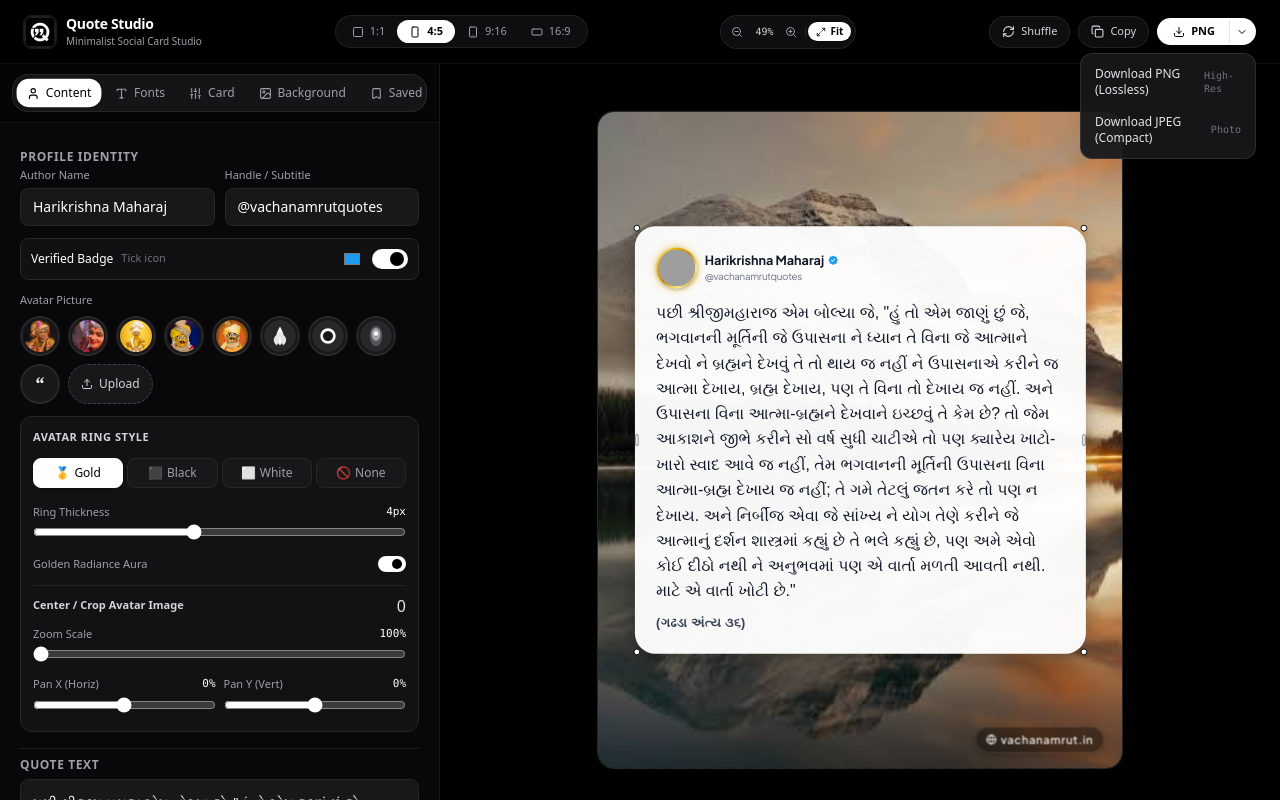
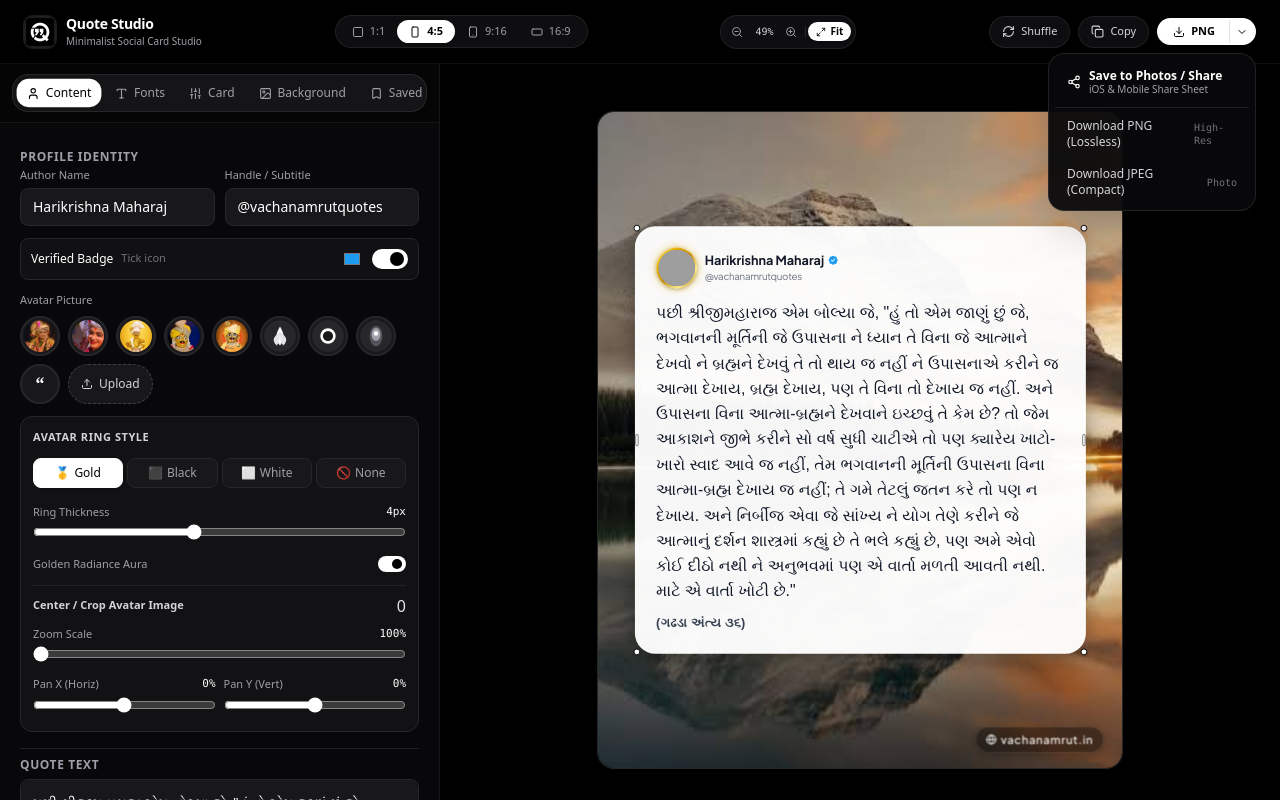
Before and after one commit to simkeyur/quotestudio, a React (Vite) app: page / in a window 1280 px wide. Both pictures are taken after a click on the button 1241 px from the left and 31 px from the top of the page. Built offline with nearby package versions, Linux system fonts and the light colour scheme; grey boxes are pictures that could not be loaded; the HTML template or start-up script is replaced by a standard one; a web font is replaced by a local one.

Commit message:
Add native iOS Web Share API support to save images directly to Apple Photos

```diff
--- a/src/App.jsx
+++ b/src/App.jsx
@@ -306,29 +306,57 @@ export default function App() {
     return () => window.removeEventListener('resize', calculateFitScale);
   }, [config.aspectRatio, autoFit]);
 
-  // Export to PNG / JPEG
-  const handleExport = async (format = 'png') => {
+  // High-DPI Export & Save to Photos (with native iOS / Android Share API support)
+  const handleExport = async (format = 'png', forceDownload = false) => {
     if (!cardRef.current) return;
     setIsExporting(true);
 
     try {
-      let dataUrl;
-      const options = {
-        pixelRatio: 1.5,
+      const isJpeg = format === 'jpeg' || format === 'jpg';
+      const mimeType = isJpeg ? 'image/jpeg' : 'image/png';
+      const ext = isJpeg ? 'jpg' : 'png';
+      const cleanAuthor = (config.authorName || 'quote').toLowerCase().replace(/[^a-z0-9]+/g, '-');
+      const filename = `${cleanAuthor}-${Date.now()}.${ext}`;
+
+      const blob = await toBlob(cardRef.current, {
+        pixelRatio: 2.0, // High-DPI crisp export
         cacheBust: true,
-      };
+        quality: isJpeg ? 0.95 : undefined,
+      });
 
-      if (format === 'jpeg' || format === 'jpg') {
-        dataUrl = await toJpeg(cardRef.current, { ...options, quality: 0.95 });
-      } else {
-        dataUrl = await toPng(cardRef.current, options);
+      if (!blob) throw new Error('Failed to generate image blob');
+
+      const file = new File([blob], filename, { type: mimeType });
+
+      // If mobile device (iOS/Android) supports Web Share API with files
+      const isMobile = /iPhone|iPad|iPod|Android/i.test(navigator.userAgent) || (navigator.maxTouchPoints > 1);
+
+      if (!forceDownload && isMobile && navigator.canShare && navigator.canShare({ files: [file] })) {
+        try {
+          await navigator.share({
+            files: [file],
+            title: config.authorName || 'Quote Card',
+          });
+          showToast('Tap "Save Image" to save directly to Photos! 📸');
+          return;
+        } catch (shareErr) {
+          if (shareErr.name === 'AbortError') {
+            // User cancelled/closed share sheet
+            return;
+          }
+          console.warn('Share API failed, falling back to download:', shareErr);
+        }
       }
 
+      // Standard browser download fallback
+      const dataUrl = URL.createObjectURL(blob);
       const link = document.createElement('a');
-      const filename = `quote-${config.authorName.toLowerCase().replace(/\s+/g, '-')}-${Date.now()}.${format}`;
       link.download = filename;
       link.href = dataUrl;
+      document.body.appendChild(link);
       link.click();
+      document.body.removeChild(link);
+      setTimeout(() => URL.revokeObjectURL(dataUrl), 1500);
 
       showToast(`Exported image successfully! 🎉`);
     } catch (err) {
--- a/src/components/Header.jsx
+++ b/src/components/Header.jsx
@@ -12,7 +12,8 @@ import {
   Sparkles,
   ZoomIn,
   ZoomOut,
-  Maximize2
+  Maximize2,
+  Share2
 } from 'lucide-react';
 import { ASPECT_RATIOS } from '../constants/fonts';
 
@@ -234,7 +235,7 @@ export default function Header({
           {/* Format Dropdown */}
           {downloadDropdown && (
             <div
-              className="absolute right-0 mt-2 w-44 rounded-xl bg-zinc-900/95 border border-white/10 shadow-2xl py-1 z-50 animate-fadeIn backdrop-blur-xl"
+              className="absolute right-0 mt-2 w-52 rounded-2xl bg-zinc-950/95 border border-white/10 shadow-2xl p-1.5 z-50 animate-fadeIn backdrop-blur-xl space-y-1"
               onMouseLeave={() => setDownloadDropdown(false)}
             >
               <button
@@ -242,7 +243,25 @@ export default function Header({
                   setDownloadDropdown(false);
                   onExport('png');
                 }}
-                className="w-full text-left px-3.5 py-2 text-xs text-zinc-200 hover:text-white hover:bg-white/10 flex items-center justify-between cursor-pointer transition-colors"
+                className="w-full text-left px-3 py-2 rounded-xl text-xs text-white hover:bg-white/10 flex items-center justify-between cursor-pointer transition-colors"
+              >
+                <div className="flex items-center gap-2">
+                  <Share2 size={14} className="text-white" />
+                  <div className="flex flex-col leading-tight">
+                    <span className="font-semibold">Save to Photos / Share</span>
+                    <span className="text-[10px] text-zinc-400">iOS & Mobile Share Sheet</span>
+                  </div>
+                </div>
+              </button>
+
+              <div className="h-px bg-white/10 my-1" />
+
+              <button
+                onClick={() => {
+                  setDownloadDropdown(false);
+                  onExport('png', true);
+                }}
+                className="w-full text-left px-3 py-1.5 rounded-xl text-xs text-zinc-300 hover:text-white hover:bg-white/10 flex items-center justify-between cursor-pointer transition-colors"
               >
                 <span>Download PNG (Lossless)</span>
                 <span className="text-[10px] text-zinc-500 font-mono">High-Res</span>
@@ -250,9 +269,9 @@ export default function Header({
               <button
                 onClick={() => {
                   setDownloadDropdown(false);
-                  onExport('jpeg');
+                  onExport('jpeg', true);
                 }}
-                className="w-full text-left px-3.5 py-2 text-xs text-zinc-200 hover:text-white hover:bg-white/10 flex items-center justify-between cursor-pointer transition-colors"
+                className="w-full text-left px-3 py-1.5 rounded-xl text-xs text-zinc-300 hover:text-white hover:bg-white/10 flex items-center justify-between cursor-pointer transition-colors"
               >
                 <span>Download JPEG (Compact)</span>
                 <span className="text-[10px] text-zinc-500 font-mono">Photo</span>
```
